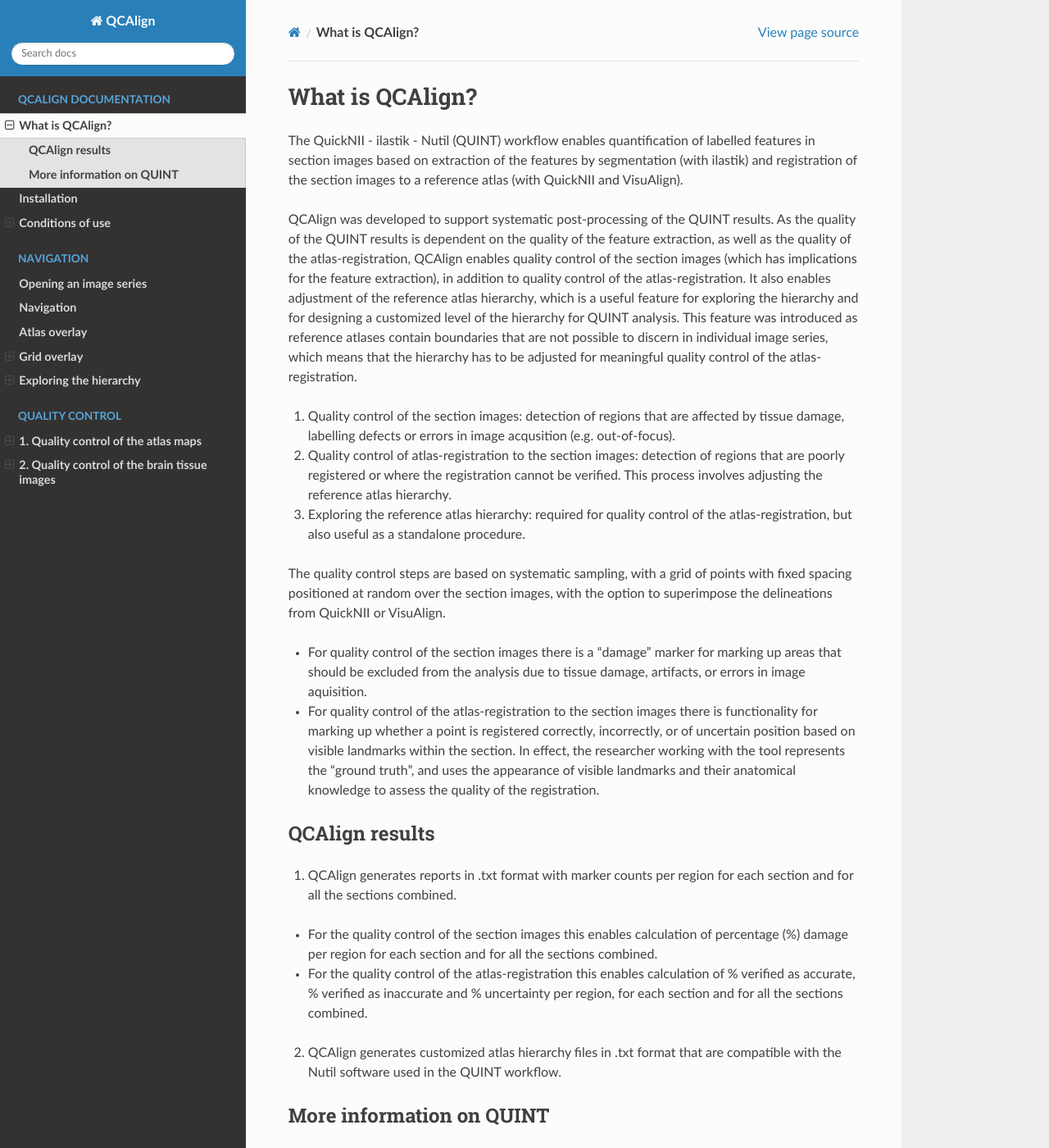
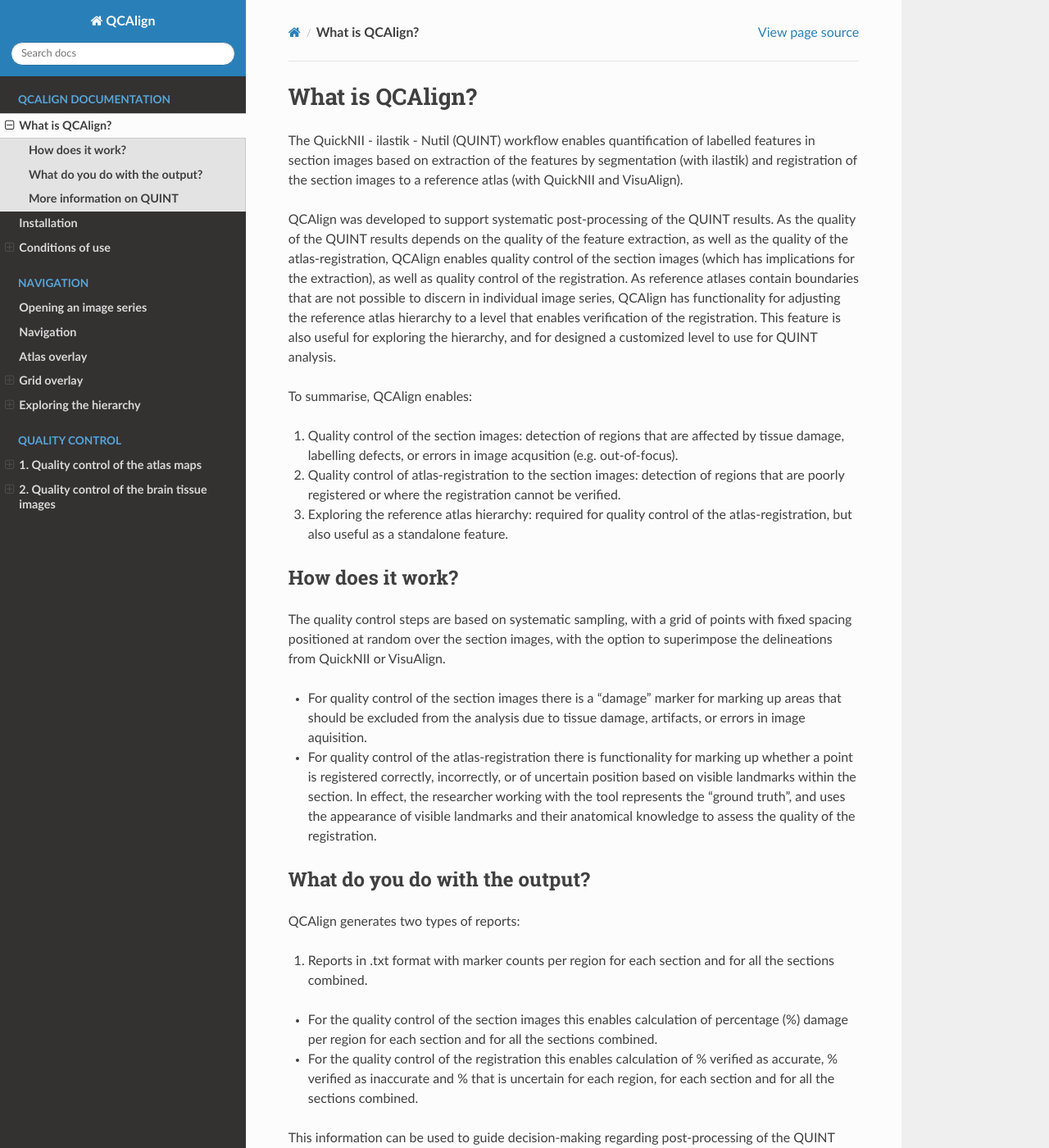
Before and after one commit to Neural-Systems-at-UIO/QCAlign, a Sphinx documentation site: the page built from docs/introduction.rst, in a window 1280 px wide and 1400 px high. Shown: the whole window at 82% size. Built offline with Sphinx 7.4.7 and the Read the Docs theme 2.0.0, drawn with Linux system fonts in a browser that asks for light colours; some of the changed text lies outside the part shown.

Commit message:
Update introduction.rst

```diff
--- a/docs/introduction.rst
+++ b/docs/introduction.rst
@@ -3,35 +3,44 @@
 
 The QuickNII - ilastik - Nutil (QUINT) workflow enables quantification of labelled features in section images based on extraction of the features by segmentation (with ilastik) and registration of the section images to a reference atlas (with QuickNII and VisuAlign).
 
-QCAlign was developed to support systematic post-processing of the QUINT results. As the quality of the QUINT results is dependent on the quality of the feature extraction, as well as the quality of the atlas-registration, QCAlign enables quality control of the section images (which has implications for the feature extraction), in addition to quality control of the atlas-registration. It also enables adjustment of the reference atlas hierarchy, which is a useful feature for exploring the hierarchy and for designing a customized level of the hierarchy for QUINT analysis. This feature was introduced as reference atlases contain boundaries that are not possible to discern in individual image series, which means that the hierarchy has to be adjusted for meaningful quality control of the atlas-registration.
+QCAlign was developed to support systematic post-processing of the QUINT results. As the quality of the QUINT results depends on the quality of the feature extraction, as well as the quality of the atlas-registration, QCAlign enables quality control of the section images (which has implications for the extraction), as well as quality control of the registration. As reference atlases contain boundaries that are not possible to discern in individual image series, QCAlign has functionality for adjusting the reference atlas hierarchy to a level that enables verification of the registration. This feature is also useful for exploring the hierarchy, and for designed a customized level to use for QUINT analysis.
 
-1. Quality control of the section images: detection of regions that are affected by tissue damage, labelling defects or errors in image acqusition (e.g. out-of-focus).
+To summarise, QCAlign enables:
 
-2. Quality control of atlas-registration to the section images: detection of regions that are poorly registered or where the registration cannot be verified. This process involves adjusting the reference atlas hierarchy.
+1. Quality control of the section images: detection of regions that are affected by tissue damage, labelling defects, or errors in image acqusition (e.g. out-of-focus).
 
-3. Exploring the reference atlas hierarchy: required for quality control of the atlas-registration, but also useful as a standalone procedure.
+2. Quality control of atlas-registration to the section images: detection of regions that are poorly registered or where the registration cannot be verified.
+
+3. Exploring the reference atlas hierarchy: required for quality control of the atlas-registration, but also useful as a standalone feature.
+
+**How does it work?**
+---------------------
 
 The quality control steps are based on systematic sampling, with a grid of points with fixed spacing positioned at random over the section images, with the option to superimpose the delineations from QuickNII or VisuAlign.
 
 - For quality control of the section images there is a "damage" marker for marking up areas that should be excluded from the analysis due to tissue damage, artifacts, or errors in image aquisition.
 
-- For quality control of the atlas-registration to the section images there is functionality for marking up whether a point is registered correctly, incorrectly, or of uncertain position based on visible landmarks within the section. In effect, the researcher working with the tool represents the “ground truth”, and uses the appearance of visible landmarks and their anatomical knowledge to assess the quality of the registration.
+- For quality control of the atlas-registration there is functionality for marking up whether a point is registered correctly, incorrectly, or of uncertain position based on visible landmarks within the section. In effect, the researcher working with the tool represents the “ground truth”, and uses the appearance of visible landmarks and their anatomical knowledge to assess the quality of the registration.
 
-**QCAlign results**
--------------------
+**What do you do with the output?**
+-----------------------------------
 
-1. QCAlign generates reports in .txt format with marker counts per region for each section and for all the sections combined.
+QCAlign generates two types of reports:
+
+1. Reports in .txt format with marker counts per region for each section and for all the sections combined.
 
 - For the quality control of the section images this enables calculation of percentage (%) damage per region for each section and for all the sections combined.
-- For the quality control of the atlas-registration this enables calculation of % verified as accurate, % verified as inaccurate and % uncertainty per region, for each section and for all the sections combined.
+- For the quality control of the registration this enables calculation of % verified as accurate, % verified as inaccurate and % that is uncertain for each region, for each section and for all the sections combined.
 
-2. QCAlign generates customized atlas hierarchy files in .txt format that are compatible with the Nutil software used in the QUINT workflow.
+This information can be used to guide decision-making regarding post-processing of the QUINT results. For example, exclude all regions that have more than 30% damage.
+
+2. QCAlign also generates hierarchy files in .txt format that correspond to the customized level that is selected in QCAlign. These are compatible with the Nutil software used in the QUINT workflow, and may be used to generate customized reports with QUINT.
 
 **More information on QUINT**
 -----------------------------
 
 Currently QCAlign supports the Allen Mouse Brain Atlas CCFv3, 2015 and 2017 and the Waxholm Space Atlas of the Spraque Dawley Rat v2 and v3.
 
-**PLEASE visit our EBRAINS page for more information about the QUINT workflow and to find tutorials, examples of use, demo videos and software download information.**
+**PLEASE visit our EBRAINS page for more information about the QUINT workflow; and to find tutorials, examples of use, demo videos and software download information.**
 
 https://ebrains.eu/service/quint/
```
